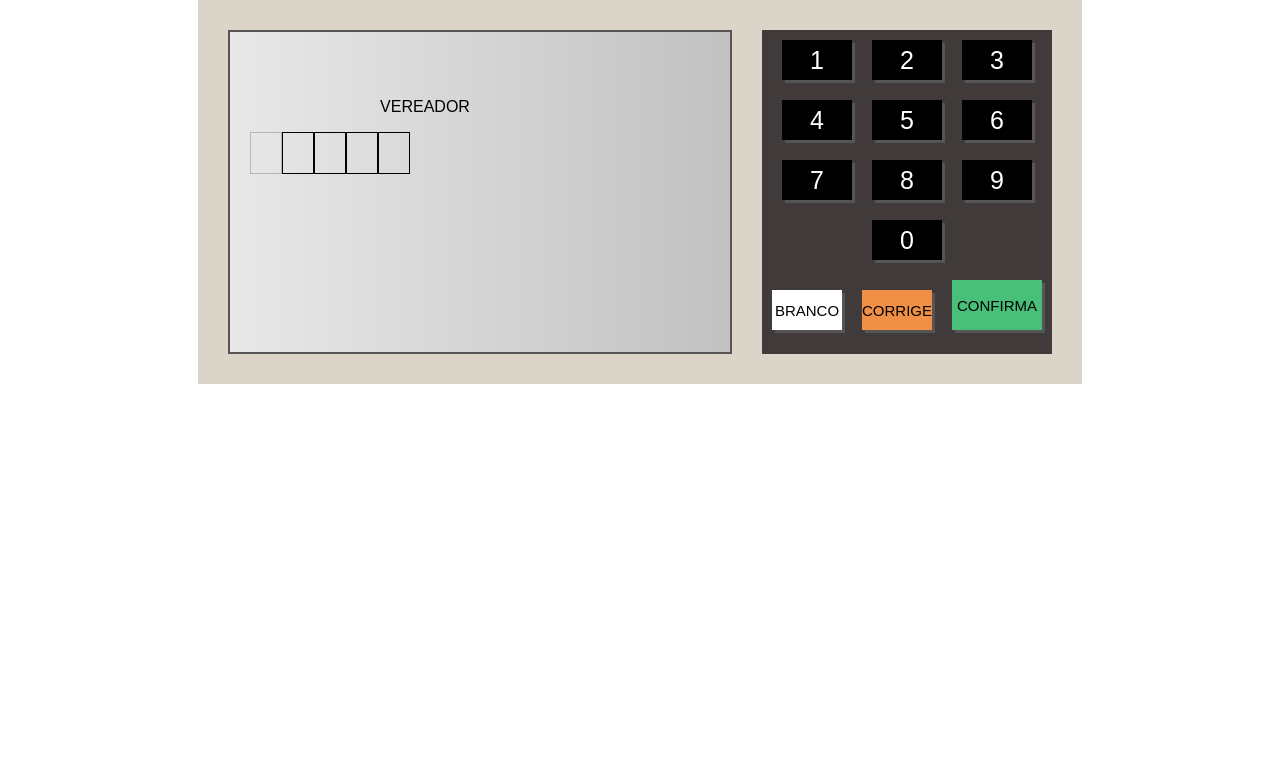
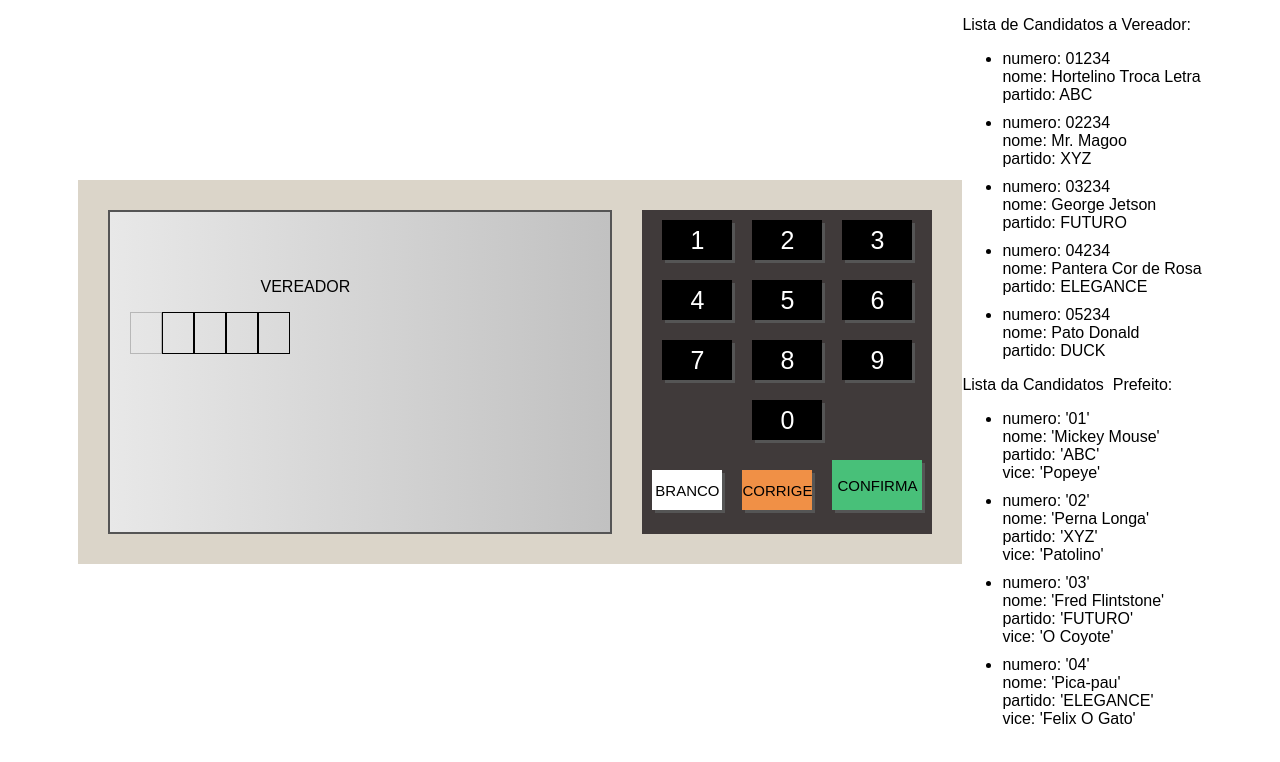
Before and after one commit to willian-soulcode/projetos, a plain HTML site: page urna/index.html in a window 1280 px wide. Drawn offline with Linux system fonts and the light colour scheme.

Commit message:
Update index.html
Acrescentando a lista de candidatos

```diff
--- a/urna/index.html
+++ b/urna/index.html
@@ -72,6 +72,23 @@
             </div>
         </div>
     </div>
+    <div class = "legenda">
+        <p>Lista de Candidatos a Vereador:</p>
+        <ul>
+        <li style="margin: 10px 0;">numero: 01234<br />nome: Hortelino Troca Letra<br />partido: ABC</li>
+        <li style="margin: 10px 0;">numero: 02234<br />nome: Mr. Magoo<br />partido: XYZ</li>
+        <li style="margin: 10px 0;">numero: 03234<br />nome: George Jetson<br />partido: FUTURO</li>
+        <li style="margin: 10px 0;">numero: 04234<br />nome: Pantera Cor de Rosa<br />partido: ELEGANCE</li>
+        <li>numero: 05234<br />nome: Pato Donald<br />partido: DUCK</li>
+        </ul>
+        <p>Lista da Candidatos&nbsp; Prefeito:</p>
+        <ul>
+        <li style="margin: 10px 0;">numero: '01'<br />nome: 'Mickey Mouse'<br />partido: 'ABC'<br />vice: 'Popeye'</li>
+        <li style="margin: 10px 0;">numero: '02'<br />nome: 'Perna Longa'<br />partido: 'XYZ'<br />vice: 'Patolino'</li>
+        <li style="margin: 10px 0;">numero: '03'<br />nome: 'Fred Flintstone'<br />partido: 'FUTURO'<br />vice: 'O Coyote'</li>
+        <li style="margin: 10px 0;">numero: '04'<br />nome: 'Pica-pau'<br />partido: 'ELEGANCE'<br />vice: 'Felix O Gato'</li>
+        </ul>
+    </div>
 
     <script src="etapas.js"></script>
     <script src="script.js"></script>
```
